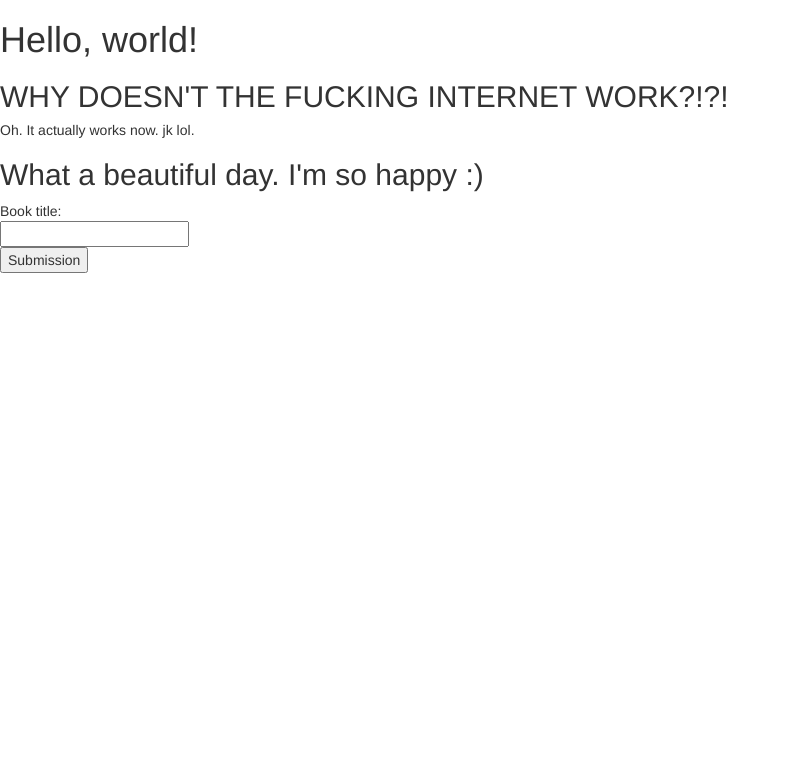
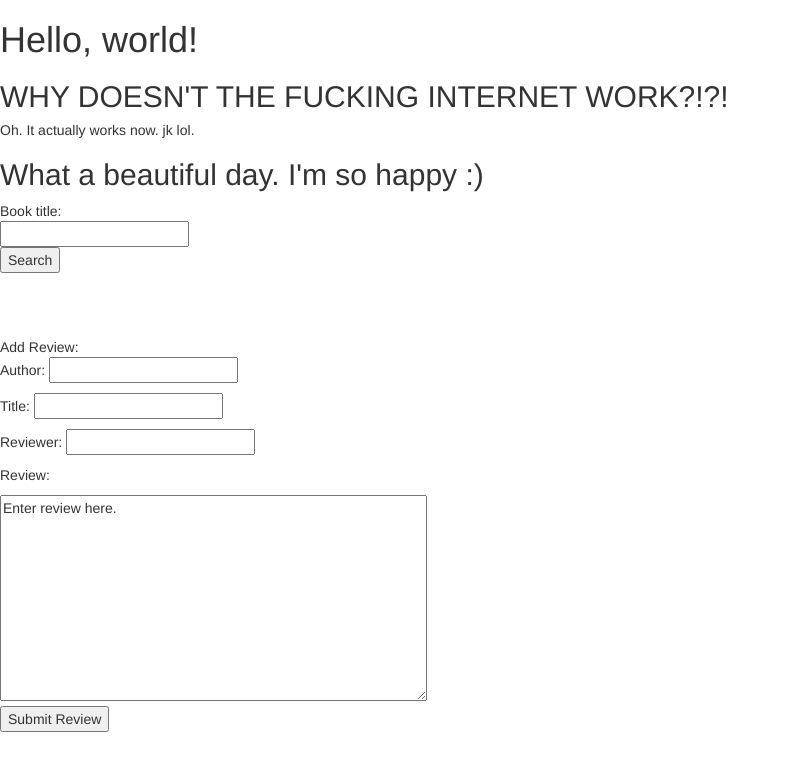
Before and after one commit to zachyee/LA-Hacks-2015, a plain HTML site: page index.html in a window 1280 px wide. Shown: the whole page, without its empty margins (0-789 px from the left). Drawn offline with nearby package versions, Linux system fonts and the light colour scheme.

Commit message:
Add review submission button. Add zach.css file.

```diff
--- /dev/null
+++ b/css/zach.css
@@ -0,0 +1,3 @@
+#addForm {
+	margin-top: 5%;
+}
--- a/index.html
+++ b/index.html
@@ -6,6 +6,9 @@
     <meta name="viewport" content="width=device-width, initial-scale=1">
     <!-- The above 3 meta tags *must* come first in the head; any other head content must come *after* these tags -->
     <title>LA Hacks Nonsense...</title>
+
+    <!-- Additional CSS Files -->
+    <link rel="stylesheet" type="text/css" href="css/zach.css">
 
     <!-- Bootstrap -->
     <link href="css/bootstrap.min.css" rel="stylesheet">
@@ -24,11 +27,20 @@
     <p id="displayTitle"></p>
     <h2>What a beautiful day. I'm so happy :)</h2>
 
-    <form action="javascript:getMatchingTitles();">
+    <form method="get" action="javascript:getMatchingTitles();">
         Book title:<br>
-        <input type="text" name="bookTitle" id="bookTitle">
+        <input type="text" name="searchTitle" id="searchTitle">
         <br>
-       <input id="button" type="submit" name="button" value="Submission"/>
+       <input id="searchButton" type="submit" name="searchButton" value="Search"/>
+    </form>
+    <form method="post" action="/" id="addForm">
+        Add Review:<br>
+        <p>Author: <input type="text" name="author" id="author" /></p>
+        <p>Title: <input type="text" name="addTitle" id="addTitle" /></p>
+        <p>Reviewer: <input type="text" name="reviewer" id="reviewer" /></p>
+        <p>Review: </p><textarea name="review" id="review" rows="10" cols="50">Enter review here.</textarea>
+        <br>
+        <input id="reviewButton" type="submit" name="reviewButton" value="Submit Review" />
     </form>
 
     <!-- Beginning of my Javascript scripts -->
```
